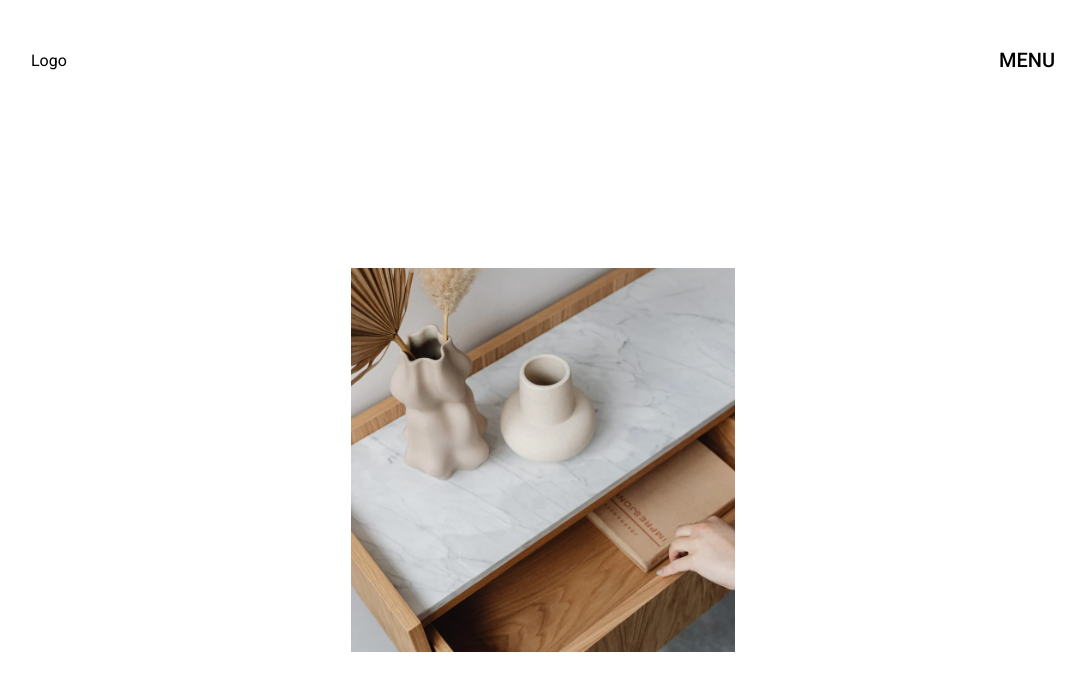
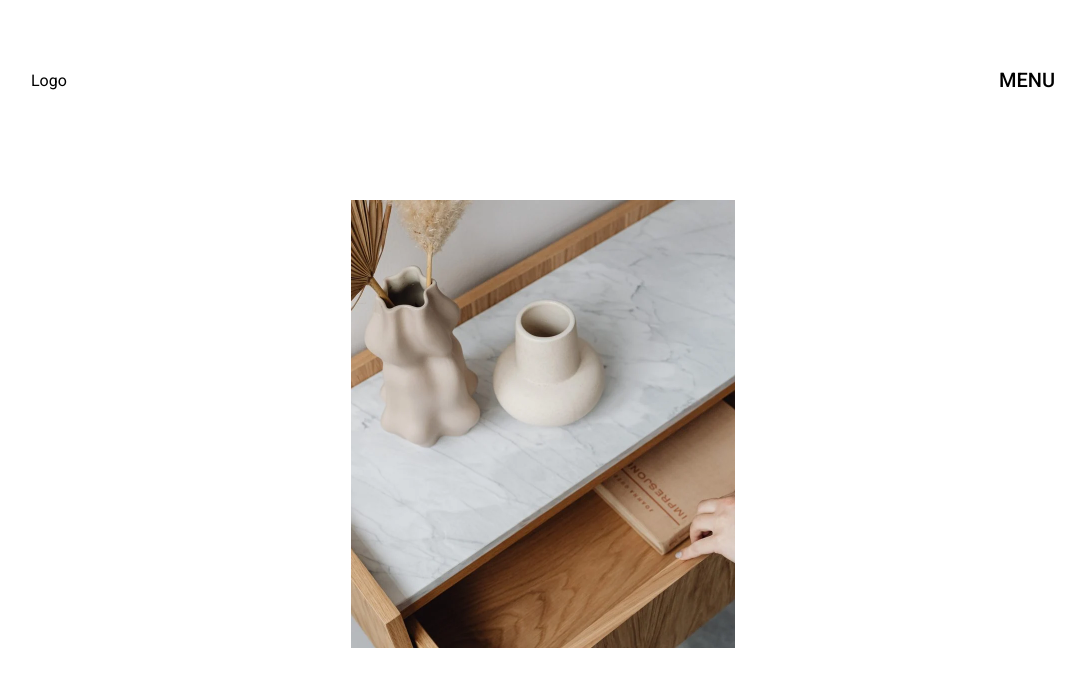
Before and after one commit to Scharlyopitz/CHEYSSOI-PARIS, a React (Vite) app: page / in a window 1280 px wide. Shown: the top 690 px of the page, without its empty margins (97-1182 px from the left). Built offline with nearby package versions, Linux system fonts and the light colour scheme.

Commit message:
Design page d'accueil

```diff
--- a/src/sass/components/_nav.scss
+++ b/src/sass/components/_nav.scss
@@ -2,7 +2,7 @@ header {
   display: flex;
   align-items: center;
   justify-content: space-between;
-  height: 15vh;
+  height: 20vh;
   padding: 0 10vw;
 
   .menu {
--- a/src/sass/pages/_home.scss
+++ b/src/sass/pages/_home.scss
@@ -1,13 +1,13 @@
 #Home {
   display: flex;
-  align-items: center;
   justify-content: center;
-  height: 85vh;
+  height: 80vh;
   width: 100%;
 
   .image {
-    width: 30vw;
-    height: 30vw;
+    margin: 5vh 0;
+    width: 30%;
+    height: 70%;
 
     img {
       object-fit: cover;
--- a/src/style/style.css
+++ b/src/style/style.css
@@ -17,7 +17,7 @@ header {
   display: flex;
   align-items: center;
   justify-content: space-between;
-  height: 15vh;
+  height: 20vh;
   padding: 0 10vw;
 }
 header .menu {
@@ -43,14 +43,14 @@ header .menu .burger {
 
 #Home {
   display: flex;
-  align-items: center;
   justify-content: center;
-  height: 85vh;
+  height: 80vh;
   width: 100%;
 }
 #Home .image {
-  width: 30vw;
-  height: 30vw;
+  margin: 5vh 0;
+  width: 30%;
+  height: 70%;
 }
 #Home .image img {
   -o-object-fit: cover;
```
Also changed, not shown: 1 other file (tests, documents, lock files or other folders).
